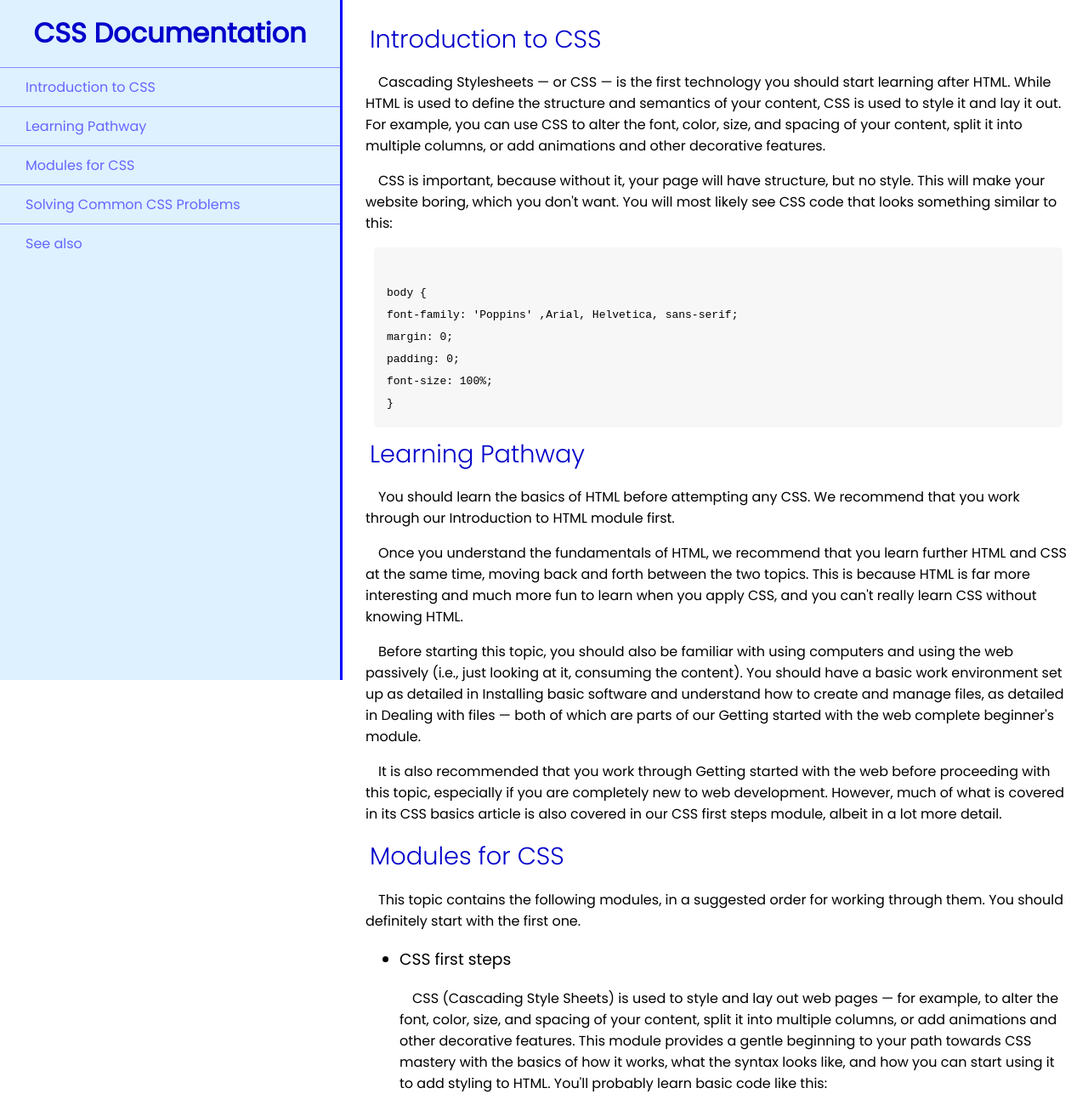
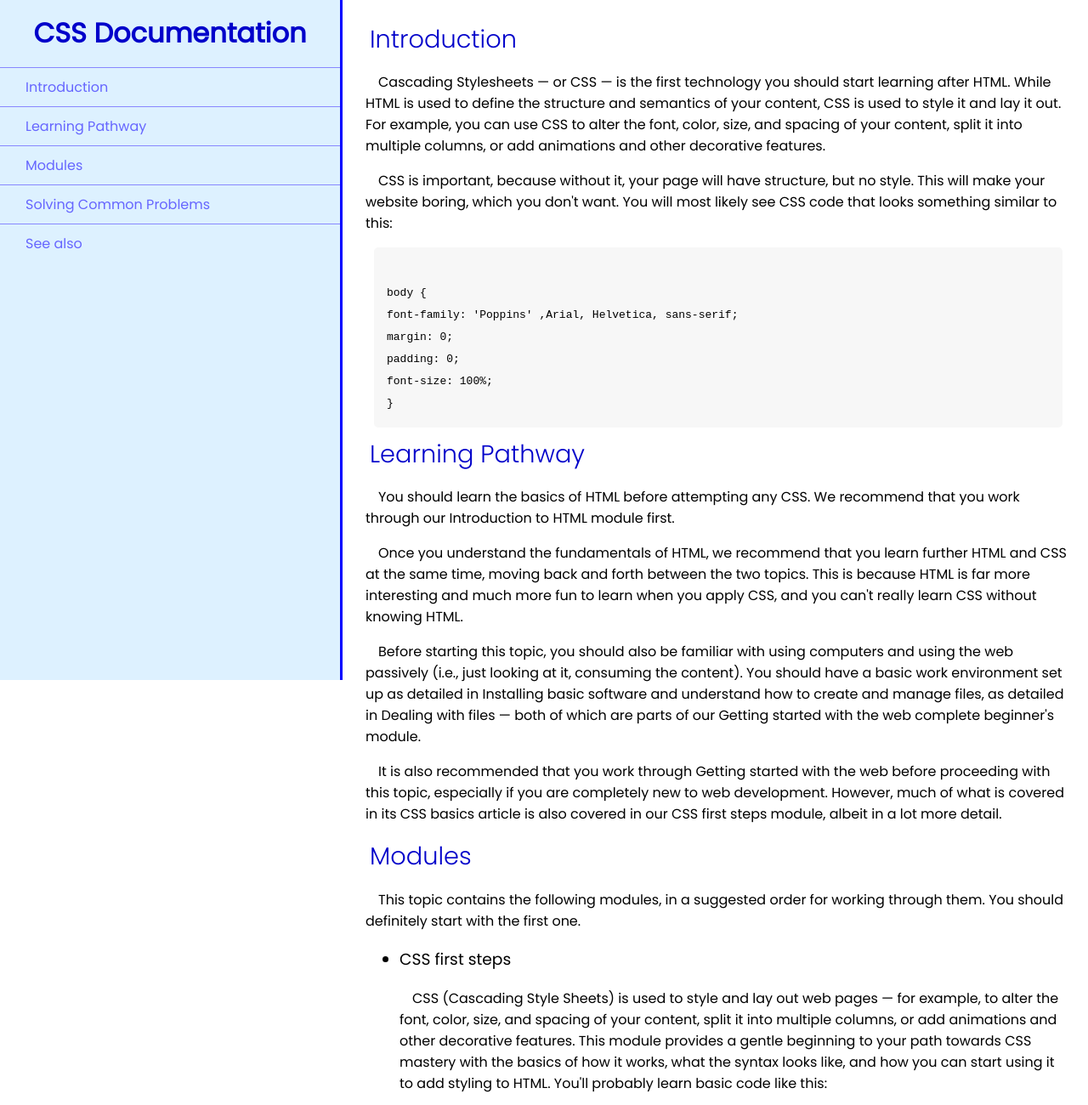
Before and after one commit to LJohnson124/BuildTechnicalDocumentationPage-freeCodeCamp, a plain HTML site: page index.html in a window 1280 px wide. Shown: the top 1300 px of the page at 85% size. Drawn offline with Linux system fonts and the light colour scheme.

Commit message:
Update index.html

```diff
--- a/index.html
+++ b/index.html
@@ -15,19 +15,17 @@
     <nav id="navbar">
         <header>CSS Documentation</header>
         <ul>
-            <li><a href="#Introduction_to_CSS" class="nav-link">Introduction to CSS</a></li>
+            <li><a href="#Introduction" class="nav-link">Introduction</a></li>
             <li><a href="#Learning_Pathway" class="nav-link">Learning Pathway</a></li>
-            <li><a href="#Modules_for_CSS" class="nav-link">Modules for CSS</a></li>
-            <li><a href="#Solving_Common_CSS_Problems" class="nav-link">Solving Common CSS Problems</a></li>
+            <li><a href="#Modules" class="nav-link">Modules</a></li>
+            <li><a href="#Solving_Common_Problems" class="nav-link">Solving Common Problems</a></li>
             <li><a href="#See_also" class="nav-link">See also</a></li>
         </ul>
     </nav>
 
     <main id="main-doc">
-
-
         <section class="main-section">
-            <header id="#Introduction_to_CSS">Introduction to CSS</header>
+            <header id="#Introduction">Introduction</header>
             <p>Cascading Stylesheets — or CSS — is the first technology you should start learning after HTML. While HTML
                 is used to define the structure and semantics of your content, CSS is used to style it and lay it out.
                 For example, you can use CSS to alter the font, color, size, and spacing of your content, split it into
@@ -64,7 +62,7 @@
         </section>
 
         <section class="main-section">
-            <header id="#Modules_for_CSS">Modules for CSS</header>
+            <header id="#Modules">Modules</header>
             <p>This topic contains the following modules, in a suggested order for working through them. You should
                 definitely start with the first one.</p>
             <ul>
@@ -155,7 +153,7 @@
         </section>
 
         <section class="main-section">
-            <header id="Solving_Common_CSS_Problems">Solving Common CSS Problems</header>
+            <header id="Solving_Common_Problems">Solving Common Problems</header>
             <p>Use CSS to solve common problems provides links to sections of content explaining how to use CSS to solve
                 very common problems when creating a web page.</p>
             <p>From the beginning, you'll primarily apply colors to HTML elements and their backgrounds; change the
```
